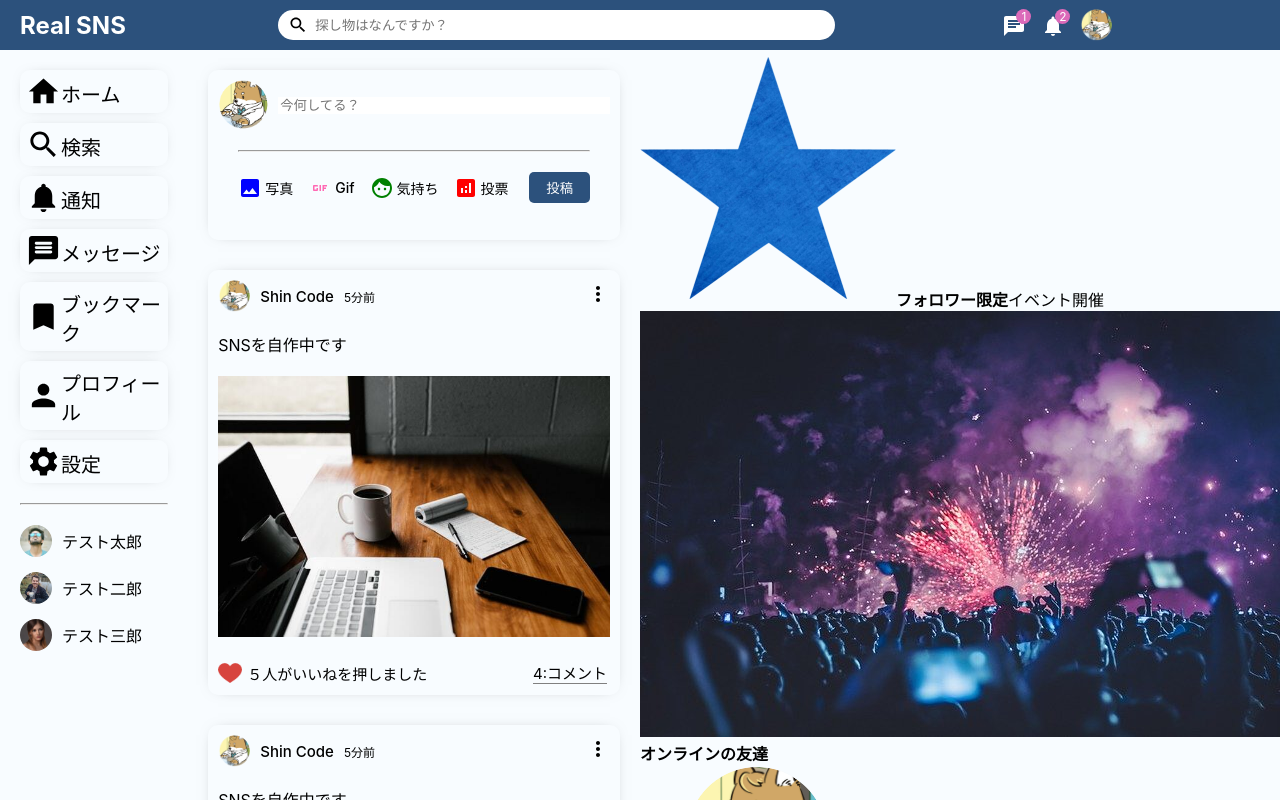
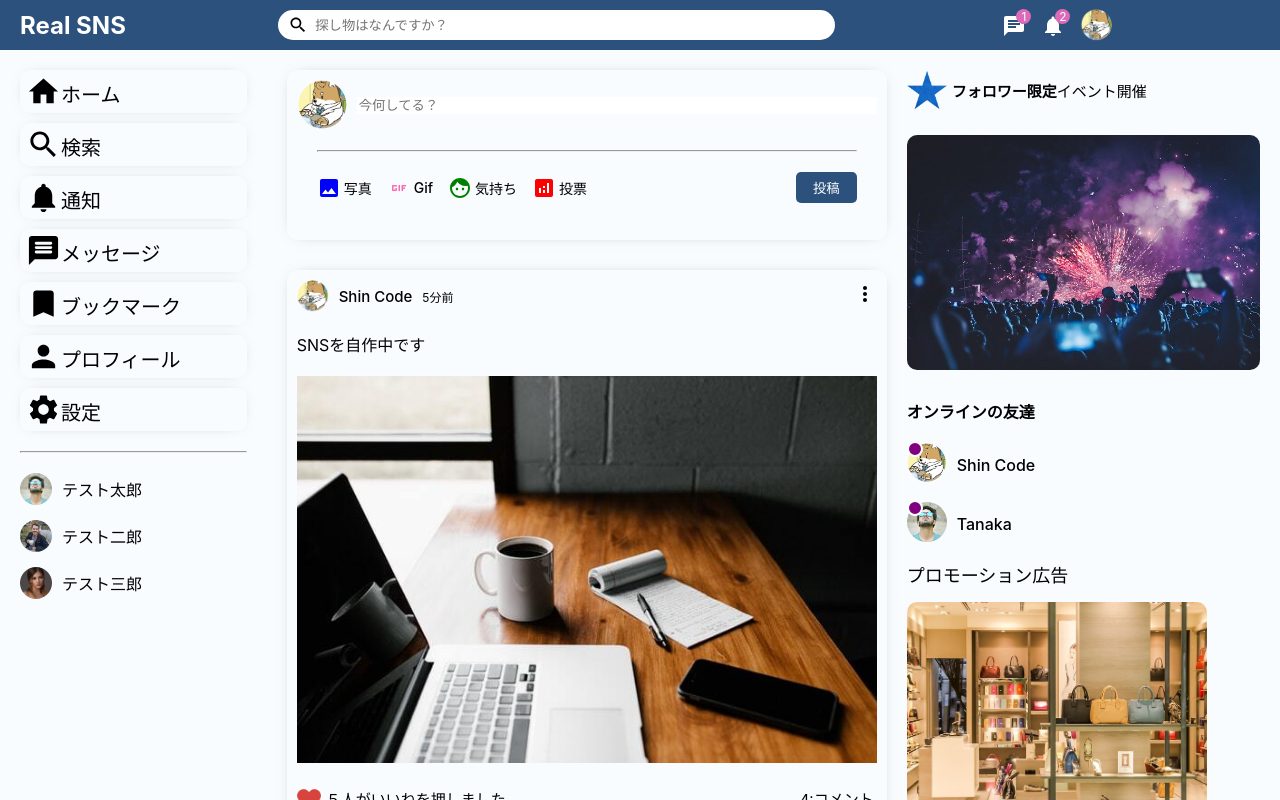
Before and after one commit to worldwideweb13/sns-demo-app-front, a React (Create React App) app: page / in a window 1280 px wide. Shown: the top 800 px of the page. Built offline with nearby package versions, Linux system fonts and the light colour scheme.

Commit message:
:art: RightBarコンポーネント雛形作成 #10

```diff
--- a/src/components/rightbar/Rightbar.tsx
+++ b/src/components/rightbar/Rightbar.tsx
@@ -3,6 +3,10 @@ import styled from "styled-components";
 import EventImgSample_1 from "../../assets/star.png";
 import EventImgSample_2 from "../../assets/event.jpeg";
 import ProfileImgSmaple_1 from "../../assets/person/1.jpeg";
+import ProfileImgSmaple_2 from "../../assets/person/2.jpeg";
+import PromotionImg_1 from "../../assets/promotion/promotion1.jpeg";
+import PromotionImg_2 from "../../assets/promotion/promotion2.jpeg";
+import PromotionImg_3 from "../../assets/promotion/promotion3.jpeg";
 
 const Rightbar: React.FC = () => {
   return (
@@ -13,6 +17,7 @@ const Rightbar: React.FC = () => {
           <EventText>
             <b>フォロワー限定</b>イベント開催
           </EventText>
+        </EventContainer>
         <EventImg src={EventImgSample_2} />
         <RightbarTitle>オンラインの友達</RightbarTitle>
         <RightbarFriendList>
@@ -23,8 +28,21 @@ const Rightbar: React.FC = () => {
             </RightbarProfileImgContainer>
             <RightbarUsername>Shin Code</RightbarUsername>
           </RightbarFriend>
+          <RightbarFriend>
+            <RightbarProfileImgContainer>
+              <RightbarProfileImg src={ProfileImgSmaple_2} />
+              <RightbarOnline></RightbarOnline>
+            </RightbarProfileImgContainer>
+            <RightbarUsername>Tanaka</RightbarUsername>
+          </RightbarFriend>
         </RightbarFriendList>
-        </EventContainer>
+        <PromotionTitle>プロモーション広告</PromotionTitle>
+        <RightbarPromotionImg src={PromotionImg_1} />
+        <PromotionName>ショッピング</PromotionName>
+        <RightbarPromotionImg src={PromotionImg_2} />
+        <PromotionName>カーショップ</PromotionName>
+        <RightbarPromotionImg src={PromotionImg_3} />
+        <PromotionName>ShinCode株式会社</PromotionName>
       </RightbarWrapper>
     </RightbarComponent>
   );
@@ -36,15 +54,76 @@ const RightbarComponent = styled.div({
   flex: "3.5",
 });
 
-const RightbarWrapper = styled.div({});
-const EventContainer = styled.div({});
-const StarImg = styled.img({});
-const EventText = styled.span({});
-const EventImg = styled.img({});
-const RightbarTitle = styled.h4({});
-const RightbarFriendList = styled.ul({});
-const RightbarFriend = styled.li({});
-const RightbarProfileImgContainer = styled.div({});
-const RightbarProfileImg = styled.img({});
-const RightbarOnline = styled.span({});
-const RightbarUsername = styled.span({});
+const RightbarWrapper = styled.div({
+  padding: "20px 20px 0 0",
+});
+const EventContainer = styled.div({
+  display: "flex",
+  alignItems: "center",
+});
+const StarImg = styled.img({
+  width: "40px",
+  height: "40px",
+  marginRight: "5px",
+});
+const EventText = styled.span({
+  fontWeight: 300,
+  fontSize: "15px",
+});
+const EventImg = styled.img({
+  width: "100%",
+  borderRadius: "10px",
+  margin: "25px 0",
+});
+const RightbarTitle = styled.h4({
+  marginBottom: "20px",
+});
+const RightbarFriendList = styled.ul({
+  padding: 0,
+  margin: 0,
+  listStyle: "none",
+});
+const RightbarFriend = styled.li({
+  display: "flex",
+  alignItems: "center",
+  marginBottom: "15px",
+});
+const RightbarProfileImgContainer = styled.div({
+  marginRight: "10px",
+  position: "relative",
+});
+const RightbarProfileImg = styled.img({
+  width: "40px",
+  height: "40px",
+  borderRadius: "50%",
+  objectFit: "cover",
+});
+const RightbarUsername = styled.span({
+  fontWeight: 550,
+});
+const RightbarOnline = styled.span({
+  backgroundColor: "purple",
+  position: "absolute",
+  width: "12px",
+  height: "12px",
+  borderRadius: "50%",
+  top: "-2px",
+  left: 0,
+  border: "2px solid white",
+});
+
+const PromotionTitle = styled.p({
+  fontSize: "18px",
+  fontWeight: 550,
+  marginBottom: "-10px",
+});
+const RightbarPromotionImg = styled.img({
+  width: "85%",
+  borderRadius: "10px",
+  margin: "25px 0",
+});
+const PromotionName = styled.p({
+  fontSize: "small",
+  color: "#434343",
+  marginTop: "-20px",
+});
```
Lines whose indentation alone changed are shown as unchanged.
